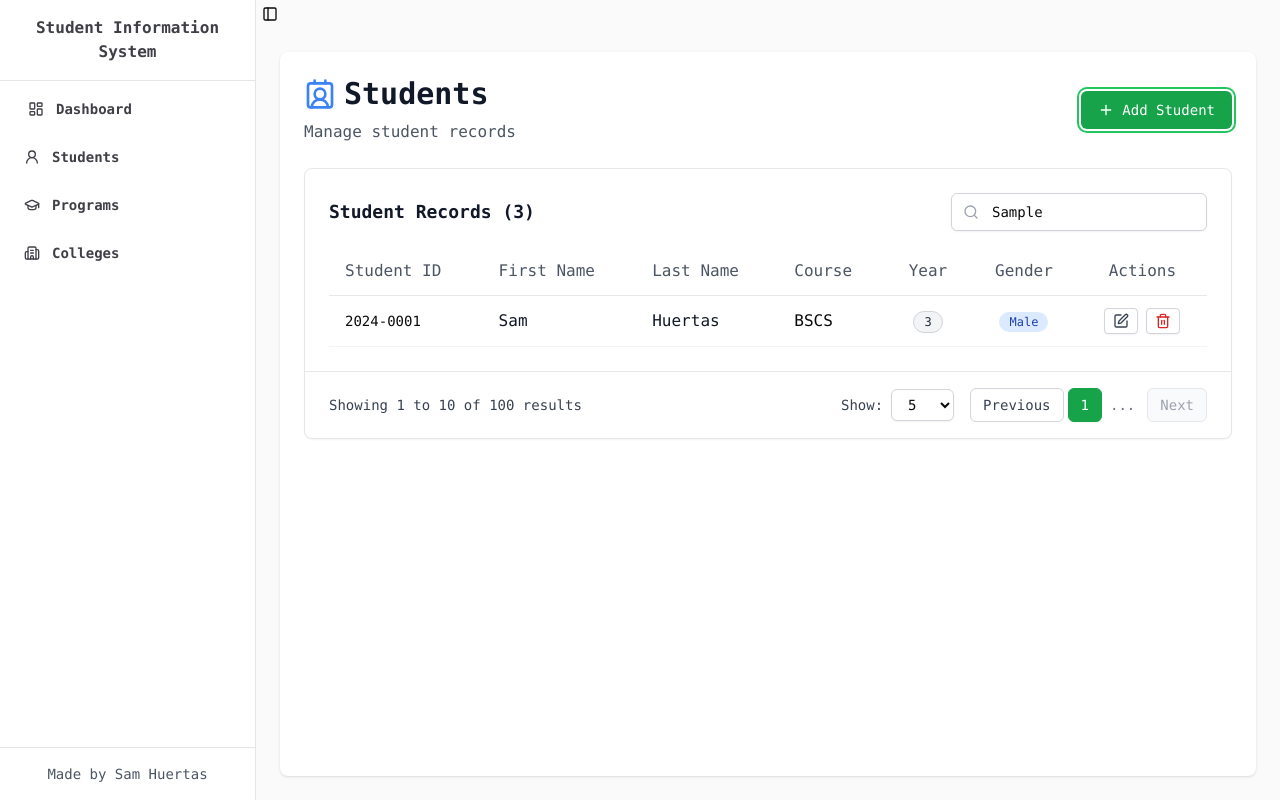
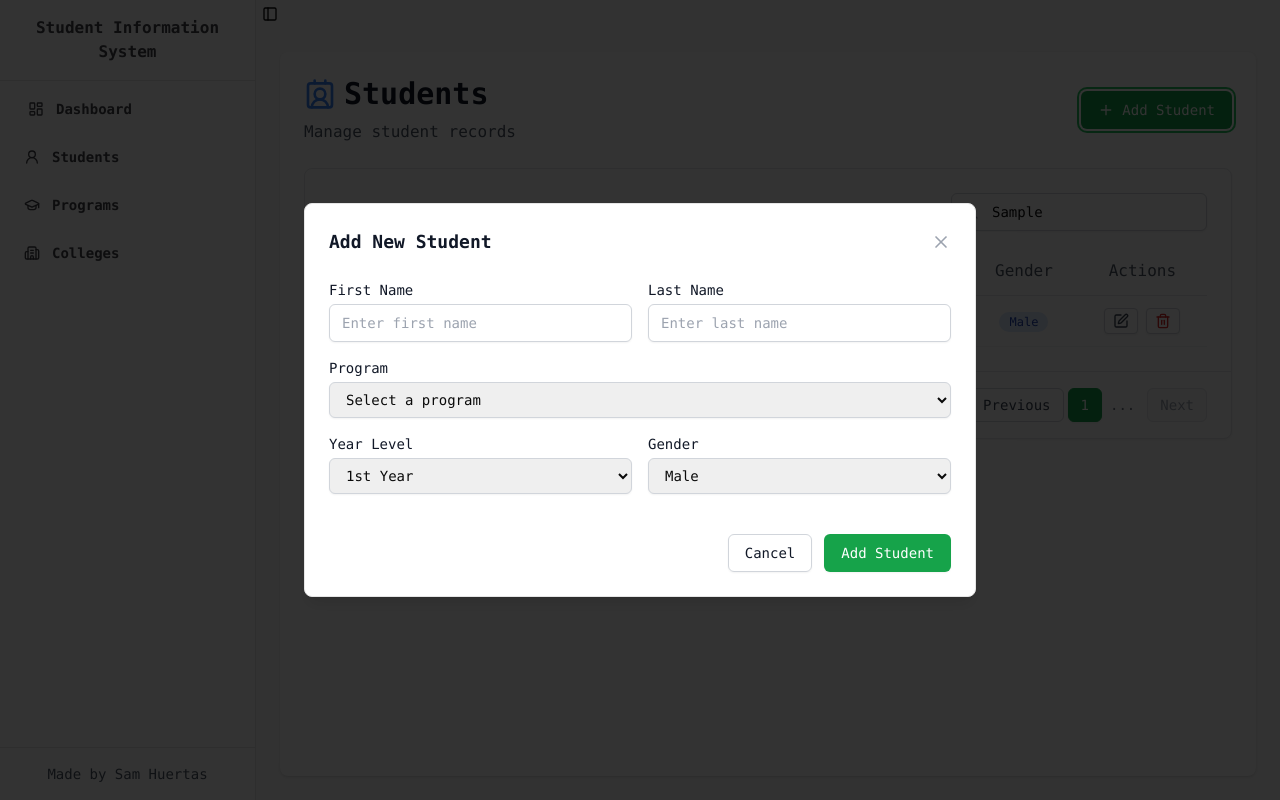
Before and after one commit to SamHuertas/Web-SSIS-CCC181, a Vue app in the folder frontend/: page /students in a window 1280 px wide. Both pictures are taken after typing "Sample" into the empty fields and a click on the button "Add Student". Built offline with nearby package versions, Linux system fonts and the light colour scheme.

Commit message:
Added Add Student Modal

```diff
--- /dev/null
+++ b/frontend/src/components/modals/AddStudentModal.vue
@@ -0,0 +1,215 @@
+<script setup>
+import { watch } from 'vue';
+import { X } from 'lucide-vue-next';
+
+// Props
+const props = defineProps({
+  isVisible: {
+    type: Boolean,
+    default: false
+  }
+});
+
+// Emits
+const emit = defineEmits(['close']);
+
+const closeModal = () => {
+  emit('close');
+};
+
+// Close modal on Escape key
+const handleKeydown = (event) => {
+  if (event.key === 'Escape') {
+    closeModal();
+  }
+};
+
+// Close modal when clicking outside
+const closeOnBackdrop = (event) => {
+  if (event.target === event.currentTarget) {
+    closeModal();
+  }
+};
+
+// Add/remove event listener for Escape key
+const setupKeyListener = () => {
+  if (props.isVisible) {
+    document.addEventListener('keydown', handleKeydown);
+  } else {
+    document.removeEventListener('keydown', handleKeydown);
+  }
+};
+
+// Watch for visibility changes to manage event listener
+watch(() => props.isVisible, setupKeyListener);
+</script>
+
+<template>
+  <!-- Modal with transition built-in -->
+  <Transition name="dialog">
+    <div
+      v-if="isVisible"
+      class="fixed inset-0 z-50 bg-black/80"
+      @click="closeOnBackdrop"
+    >
+      <div class="fixed left-1/2 top-1/2 z-50 grid w-full max-w-2xl -translate-x-1/2 -translate-y-1/2 gap-4 border bg-white p-6 shadow-lg duration-200 sm:rounded-lg">
+        <!-- Close button -->
+         <div>
+            <div class="flex items-center justify-between mb-6">
+                <h3 class="text-lg font-semibold text-gray-900">
+                Add New Student
+                </h3>
+                <button
+                @click="closeModal"
+                class="text-gray-400 hover:text-gray-600 focus:outline-none"
+                >
+                    <X class="h-5 w-5" />
+                </button>
+            </div>
+
+            <form class="space-y-4">
+                <div class="grid grid-cols-2 gap-4">
+                    <div>
+                        <label for="firstname" class="block text-sm font-medium text-gray-900 mb-1">First Name</label>
+                        <input
+                        id="firstname"
+                        type="text"
+                        required
+                        class="w-full px-3 py-2 border border-gray-300 rounded-md shadow-sm placeholder-gray-400 focus:outline-none focus:ring-2 focus:ring-green-500 focus:border-green-500 sm:text-sm"
+                        placeholder="Enter first name"
+                        />
+                    </div>
+                    <div>
+                        <label for="lastname" class="block text-sm font-medium text-gray-900 mb-1">Last Name</label>
+                        <input
+                        id="lastname"
+                        type="text"
+                        required
+                        class="w-full px-3 py-2 border border-gray-300 rounded-md shadow-sm placeholder-gray-400 focus:outline-none focus:ring-2 focus:ring-green-500 focus:border-green-500 sm:text-sm"
+                        placeholder="Enter last name"
+                        />
+                    </div>
+                </div>
+                <div>
+                    <label for="course" class="block text-sm font-medium text-gray-900 mb-1">Program</label>
+                    <select
+                        id="course"
+                        required
+                        class="w-full px-3 py-2 border border-gray-300 rounded-md shadow-sm focus:outline-none focus:ring-2 focus:ring-green-500 focus:border-green-500 sm:text-sm"
+                    >
+                        <option value="">Select a program</option>
+                        <option v-for="program in programs" :key="program.code" :value="program.code">
+                        {{ program.code }} - {{ program.name }}
+                        </option>
+                    </select>
+                </div>
+                <div class="grid grid-cols-2 gap-4">
+                    <div>
+                        <label for="year" class="block text-sm font-medium text-gray-900 mb-1">Year Level</label>
+                        <select
+                        id="year"
+                        required
+                        class="w-full px-3 py-2 border border-gray-300 rounded-md shadow-sm focus:outline-none focus:ring-2 focus:ring-green-500 focus:border-green-500 sm:text-sm"
+                        >
+                        <option :value="1">1st Year</option>
+                        <option :value="2">2nd Year</option>
+                        <option :value="3">3rd Year</option>
+                        <option :value="4">4th Year</option>
+                        <option :value="4">4th+ Year</option>
+                        </select>
+                    </div>
+
+                    <div>
+                        <label for="gender" class="block text-sm font-medium text-gray-900 mb-1">Gender</label>
+                        <select
+                        id="gender"
+                        required
+                        class="w-full px-3 py-2 border border-gray-300 rounded-md shadow-sm focus:outline-none focus:ring-2 focus:ring-green-500 focus:border-green-500 sm:text-sm"
+                        >
+                        <option value="Male">Male</option>
+                        <option value="Female">Female</option>
+                        <option value="Other">Other</option>
+                        </select>
+                    </div>
+                </div>
+
+                <div class="flex justify-end space-x-3 pt-6 border-gray-200">
+                    <button
+                        type="button"
+                        @click="closeModal"
+                        class="px-4 py-2 border border-gray-300 rounded-md shadow-sm text-sm font-medium text-gray-900 hover:bg-gray-50 focus:outline-none focus:ring-2 focus:ring-offset-2 focus:ring-green-500 transition-colors"
+                    >
+                        Cancel
+                    </button>
+                    <button
+                        type="submit"
+                        class="px-4 py-2 border border-transparent rounded-md shadow-sm text-sm font-medium text-white bg-green-600 hover:bg-green-700 focus:outline-none focus:ring-2 focus:ring-offset-2 focus:ring-green-500 transition-colors"
+                    >
+                        Add Student
+                    </button>
+                </div>
+            </form>
+         </div>
+      </div>
+    </div>
+  </Transition>
+</template>
+
+<style scoped>
+/* shadcn/ui inspired dialog transitions */
+.dialog-enter-active,
+.dialog-leave-active {
+  transition: all 200ms ease-in-out;
+}
+
+/* Backdrop transitions */
+.dialog-enter-from,
+.dialog-leave-to {
+  opacity: 0;
+}
+
+.dialog-enter-to,
+.dialog-leave-from {
+  opacity: 1;
+}
+
+/* Content transitions - combining fade, zoom, and slide */
+.dialog-enter-active .bg-white,
+.dialog-leave-active .bg-white {
+  transition: all 200ms ease-in-out;
+}
+
+.dialog-enter-from .bg-white {
+  opacity: 0;
+  transform: translate(-50%, -52%) scale(0.95);
+}
+
+.dialog-leave-to .bg-white {
+  opacity: 0;
+  transform: translate(-50%, -48%) scale(0.95);
+}
+
+.dialog-enter-to .bg-white,
+.dialog-leave-from .bg-white {
+  opacity: 1;
+  transform: translate(-50%, -50%) scale(1);
+}
+
+/* Focus ring offset background utility */
+.ring-offset-background {
+  --tw-ring-offset-color: #ffffff;
+}
+
+/* Screen reader only utility */
+.sr-only {
+  position: absolute;
+  width: 1px;
+  height: 1px;
+  padding: 0;
+  margin: -1px;
+  overflow: hidden;
+  clip: rect(0, 0, 0, 0);
+  white-space: nowrap;
+  border: 0;
+}
+</style>
--- a/frontend/src/views/StudentManagementView.vue
+++ b/frontend/src/views/StudentManagementView.vue
@@ -1,8 +1,9 @@
 <script setup>
     import { ContactRound, Plus, Search } from 'lucide-vue-next';
-    import { defineProps } from 'vue';
+    import { defineProps, ref } from 'vue';
     import EditButton from '@/components/EditButton.vue';
     import DeleteButton from '@/components/DeleteButton.vue';
+    import AddStudentModal from '@/components/modals/AddStudentModal.vue';
 
     const student = defineProps({
         gender: {
@@ -11,7 +12,17 @@
         }
     });
 
+    // modal state
+    const isModalVisible = ref(false);
 
+    // Modal functions
+    const openModal = () => {
+        isModalVisible.value = true;
+    };
+
+    const closeModal = () => {
+        isModalVisible.value = false;
+    };
 </script>
 
 <template>
@@ -28,7 +39,7 @@
                         <p class="text-gray-600 mt-2">Manage student records</p>
                     </div>
 
-                    <button
+                    <button @click="openModal"
                         class="inline-flex items-center px-4 py-2 border border-transparent text-sm font-medium rounded-md shadow-sm text-white bg-green-600 hover:bg-green-700 focus:outline-none focus:ring-2 focus:ring-offset-2 focus:ring-green-500">
                         <Plus class="mr-2 h-4 w-4"/>
                         Add Student
@@ -182,6 +193,7 @@
                 </div>
             </div>
         </div>
+        <AddStudentModal :is-visible="isModalVisible"  @close="closeModal" />
     </main>
     </div>
 </template>
```
